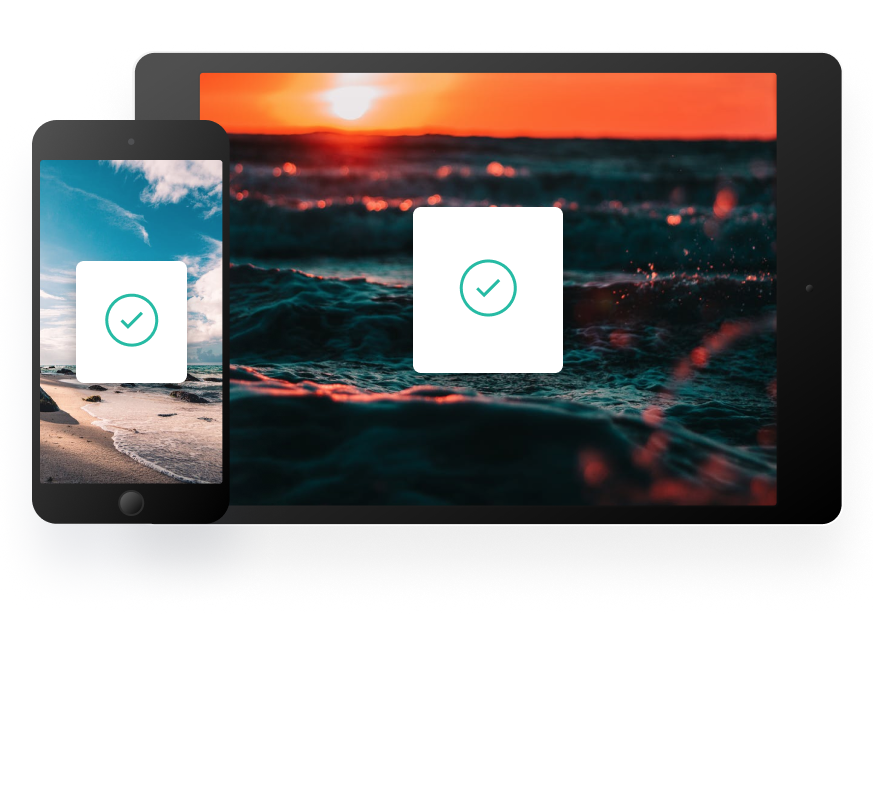
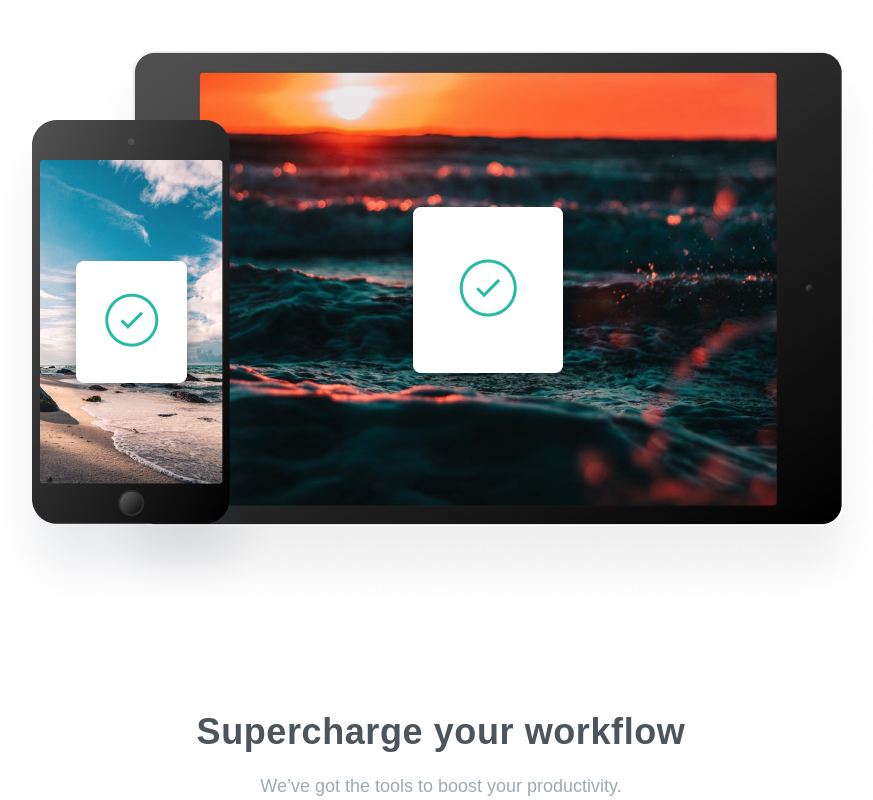
Before and after one commit to Georginio-prod/Clipboard-landing-page, a website built with Vite: page index.html in a window 1280 px wide. Shown: the part 1808-2608 px from the top of the page, without its empty margins (199-1072 px from the left). Before the commit the page ends 2424 px from the top, so only its background shows below. Built offline with nearby package versions, Linux system fonts and the light colour scheme; a web font is replaced by a local one.

Commit message:
style:add the last texte for section

```diff
--- a/index.html
+++ b/index.html
@@ -101,18 +101,30 @@
         </div>
 
         <div class="flex flex-col justify-center items-center">
-          <h1 class="text-customGray font-semibold text-4xl -tracking--0.59 pt-padding1">
+          <h1
+            class="text-customGray font-semibold text-4xl -tracking--0.59 pt-padding1"
+          >
             Access Clipboard anywhere
           </h1>
 
           <h3 class="max-w-730 mt-5 text-lg text-gray text-center">
-            Whether you’re on the go, or at your computer, you can access all your Clipboard
-            snippets in a few simple clicks.
+            Whether you’re on the go, or at your computer, you can access all
+            your Clipboard snippets in a few simple clicks.
           </h3>
 
           <div class="mt-28">
-            <img src="./public/Group 29.png" alt="screm">
+            <img src="./public/Group 29.png" alt="screm" />
           </div>
+        </div>
+
+        <div class="items-center justify-center flex-col flex mt-24">
+          <h1 class="text-customGray font-semibold text-4xl -tracking--0.59">
+            Supercharge your workflow
+          </h1>
+
+          <h3 class="mt-5 text-lg text-gray">
+            We’ve got the tools to boost your productivity.
+          </h3>
         </div>
       </main>
     </div>
```
